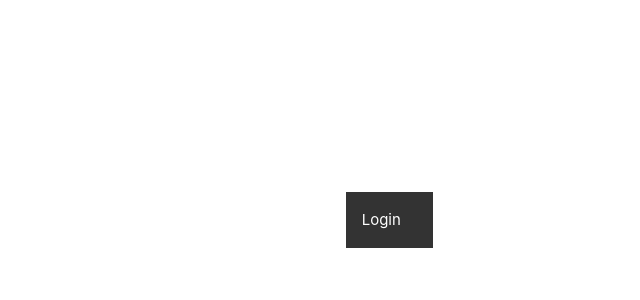
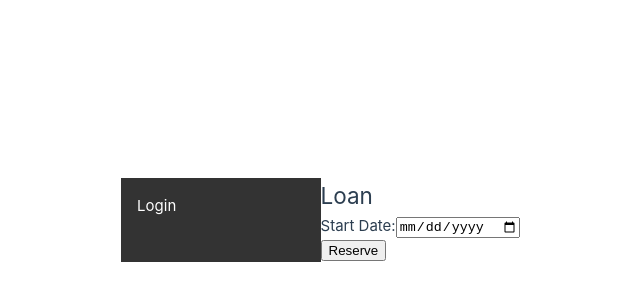
Before and after one commit to EHB-MCT/dev4-course-project-bilal-jojo-dev, a Vue app in the folder vue/vue-project/: page /loan in a window 1280 px wide. Before the commit this address had no page. Shown: the part 180-480 px from the top of the page, without its empty margins (88-728 px from the left). Built offline with nearby package versions, Linux system fonts and the light colour scheme.

Commit message:
I created loan in vue, I only log the start date, I need to implement the reservation

```diff
--- a/vue/vue-project/src/App.vue
+++ b/vue/vue-project/src/App.vue
@@ -7,6 +7,9 @@
         </li>
         <li v-if="isLoggedIn">
           <router-link to="/users">Users</router-link>
+        </li>
+        <li v-if="isLoggedIn">
+          <router-link to="/loan">Loan</router-link>
         </li>
         <li v-if="!isLoggedIn">
           <router-link to="/login">Login</router-link>
--- /dev/null
+++ b/vue/vue-project/src/components/Loan.vue
@@ -0,0 +1,29 @@
+<template>
+    <div class="loan">
+      <h2>Loan</h2>
+      <form @submit.prevent="reserve">
+        <div>
+          <label for="startDate">Start Date:</label>
+          <input type="date" id="startDate" v-model="startDate">
+        </div>
+        <button type="submit">Reserve</button>
+        <p v-if="errorMessage">{{ errorMessage }}</p>
+      </form>
+    </div>
+  </template>
+
+  <script>
+  export default {
+    data() {
+      return {
+        startDate: '',
+        errorMessage: ''
+      }
+    },
+    methods: {
+      reserve() {
+        console.log('Reserving from start date:', this.startDate);
+      }
+    }
+  }
+  </script>
--- a/vue/vue-project/src/router/index.js
+++ b/vue/vue-project/src/router/index.js
@@ -2,6 +2,7 @@
 import ItemsView from '../views/ItemsView.vue';
 import UsersView from '../views/UsersView.vue';
 import Login from '../components/Login.vue';
+import LoanView from '../views/LoanView.vue';
 
 const router = createRouter({
   history: createWebHistory(import.meta.env.BASE_URL),
@@ -24,6 +25,11 @@
       path: '/users',
       name: 'users',
       component: UsersView
+    },
+    {
+      path: '/loan',
+      name: 'loan',
+      component: LoanView
     }
   ]
 });
--- /dev/null
+++ b/vue/vue-project/src/views/LoanView.vue
@@ -0,0 +1,15 @@
+<template>
+    <div>
+      <Loan />
+    </div>
+  </template>
+
+  <script>
+  import Loan from '../components/Loan.vue';
+
+  export default {
+    components: {
+      Loan
+    }
+  }
+  </script>
```
